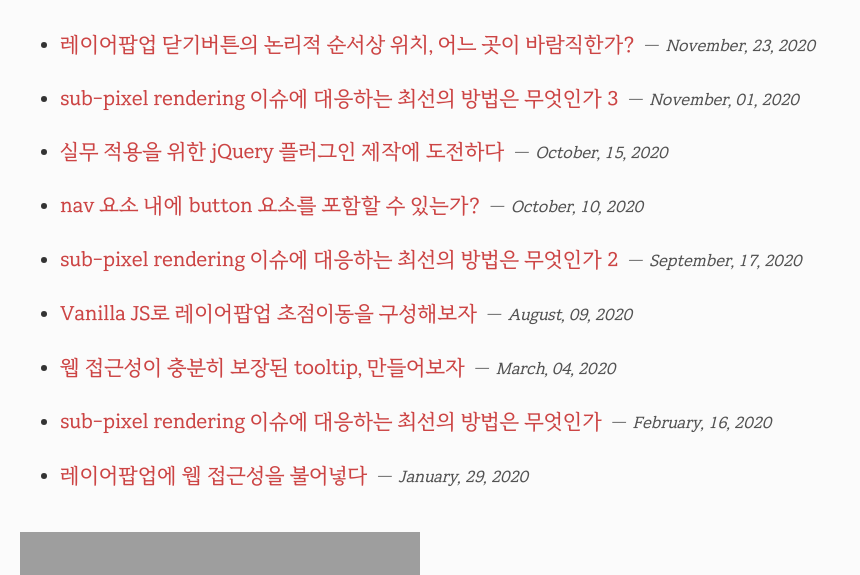
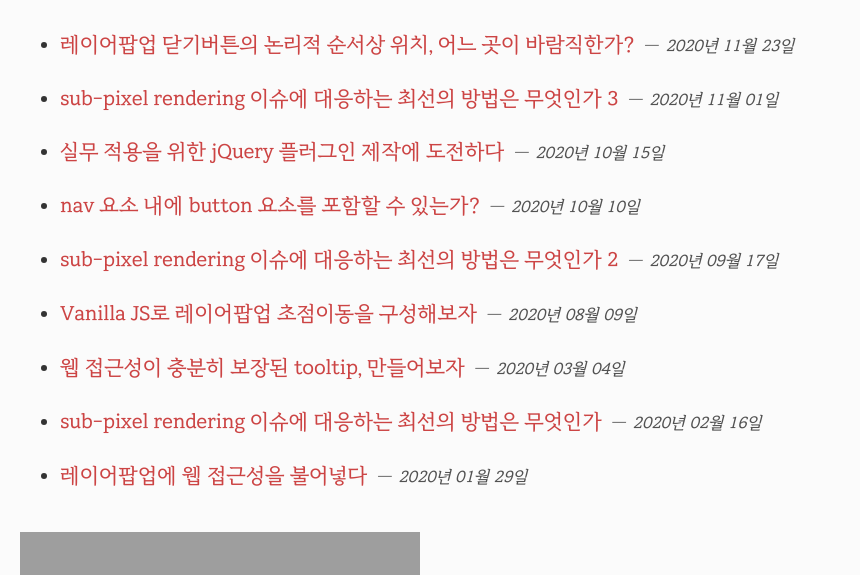
Before and after one commit to selosele/selosele.github.io, a Jekyll site: the page built from about.html, in a window 1280 px wide, cut to the strip 955-1530 px from the top of the page. Shown: the whole strip, without its empty margins (0-860 px from the left). Built offline with Jekyll 4.4.1, drawn with Linux system fonts in a browser that asks for light colours.

Commit message:
about 페이지 수정

```diff
--- a/about.html
+++ b/about.html
@@ -13,7 +13,7 @@ id: page-content
 <ul>
     {%- for post in primary_post -%}
     <li>
-        <a href="{{ post.url }}" rel="permalink">{{ post.title }}</a> <span class="archive__list__date">{{ post.date | date: "%B, %d, %Y" }}</span>
+        <a href="{{ post.url }}" rel="permalink">{{ post.title }}</a> <span class="archive__list__date">{{ post.date | date: "%Y년 %m월 %d일" }}</span>
     </li>
     {%- endfor -%}
 </ul>
```
